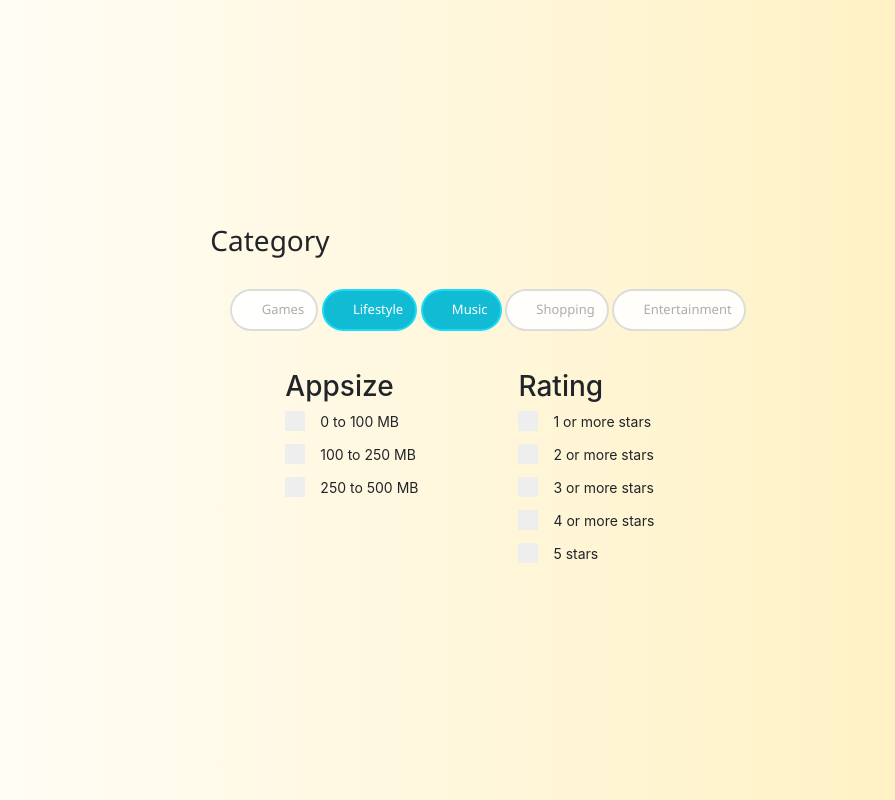
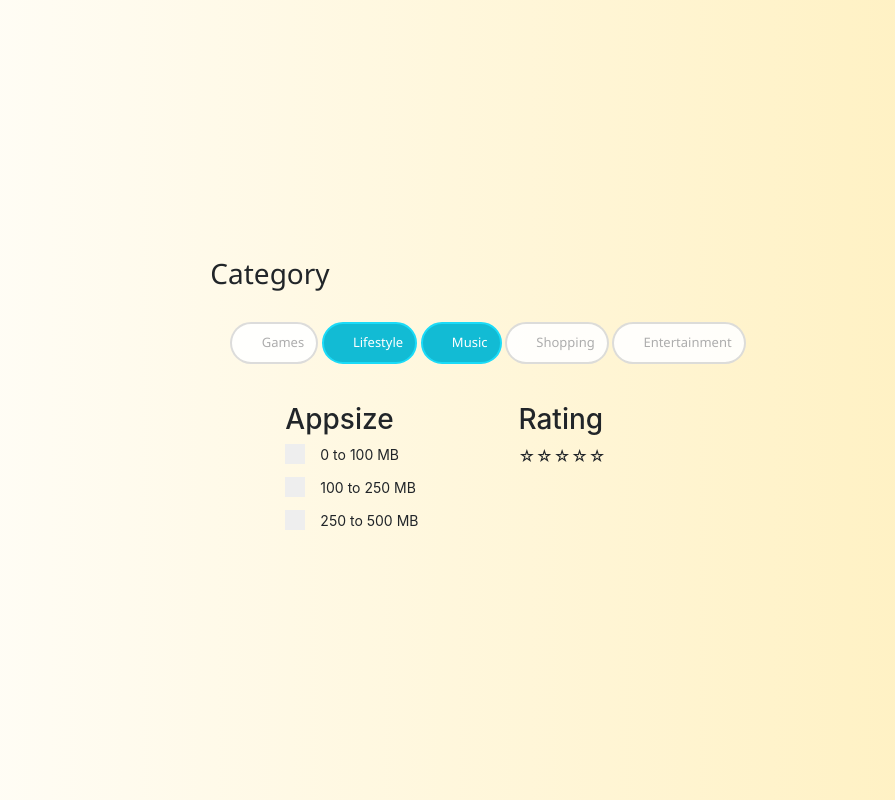
Before and after one commit to RickSunder/KD, a Flask app: page / in a window 1280 px wide. Shown: the whole page, without its empty margins (192-1087 px from the left). Run offline with Flask 2, Linux system fonts and the light colour scheme; some libraries are stand-ins or nearby versions.

Commit message:
git pull

```diff
--- a/static/styles.css
+++ b/static/styles.css
@@ -370,3 +370,18 @@ z-index: 100;
 #accountheader{
 padding-top: 4%;
 }
+
+.rating {
+  unicode-bidi: bidi-override;
+  direction: rtl;
+}
+.rating > span {
+  display: inline-block;
+  position: relative;
+  width: 1.1em;
+}
+.rating > span:hover:before,
+.rating > span:hover ~ span:before {
+   content: "\2605";
+   position: absolute;
+}
--- a/templates/homepage.html
+++ b/templates/homepage.html
@@ -39,31 +39,11 @@
           <span class="checkmark"></span>
         </label>
     </div>
+
     <div class="column">
         <h3>Rating</h3>
-      <label class="container1">1 or more stars
-        <input type="checkbox" name="1starormore" value="406^Ketogenic">
-        <span class="checkmark"></span>
-      </label>
-      <label class="container1">2 or more stars
-        <input type="checkbox" name="2starsormore" value="406^Ketogenic">
-        <span class="checkmark"></span>
-      </label>
-      <label class="container1">3 or more stars
-          <input type="checkbox" name="3starsormore" value="406^Ketogenic">
-          <span class="checkmark"></span>
-      </label>
-      <label class="container1">4 or more stars
-          <input type="checkbox" name="4starsormore" value="406^Ketogenic">
-          <span class="checkmark"></span>
-      </label>
-      <label class="container1">5 stars
-          <input type="checkbox" name="5stars" value="406^Ketogenic">
-          <span class="checkmark"></span>
-        </label>
-
-
-
-
+        <div class="rating">
+          <span>☆</span><span>☆</span><span>☆</span><span>☆</span><span>☆</span>
+          </div>
     </div>
 </body>
```
